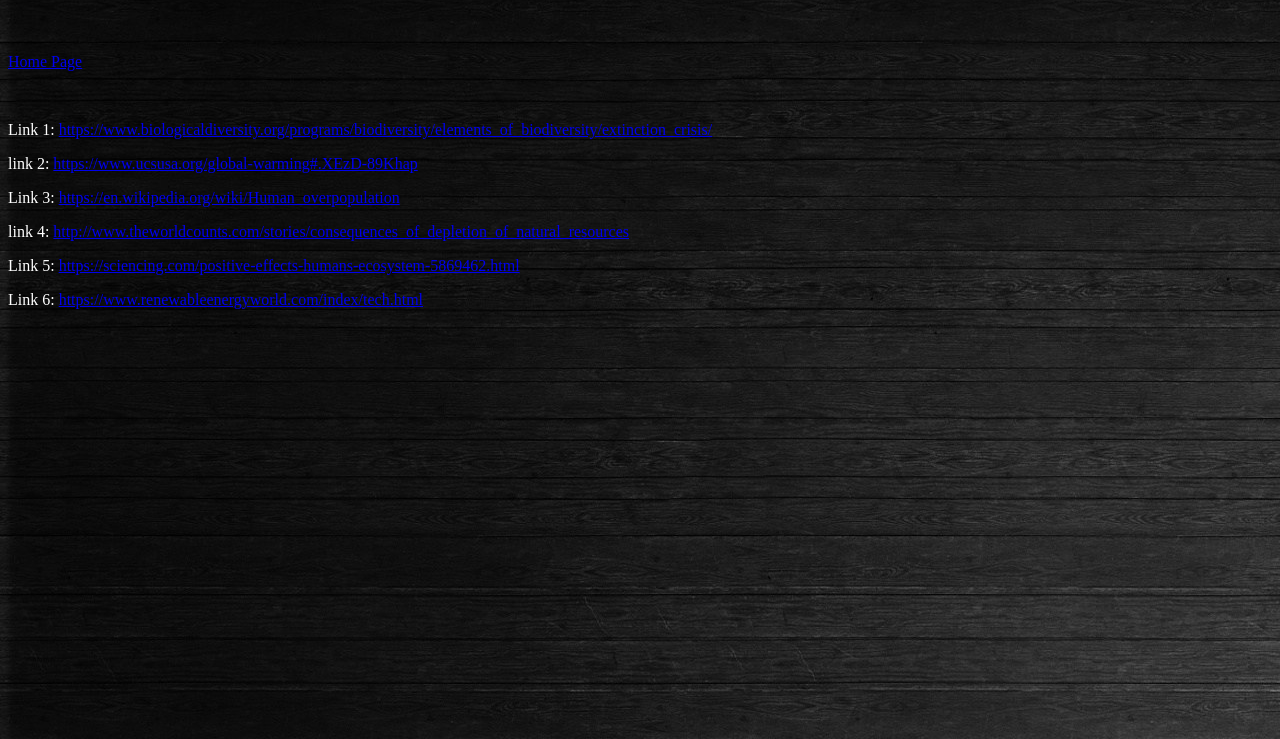
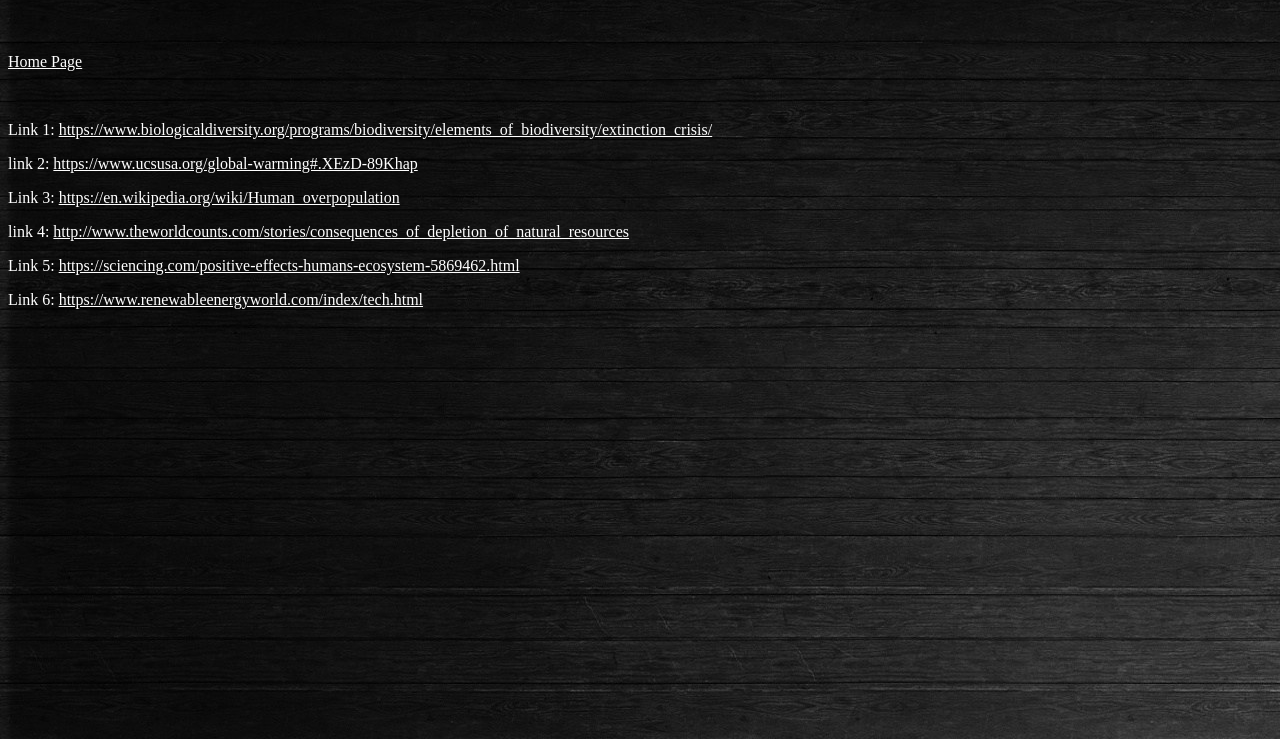
Before and after one commit to HaileyFrondorf/CodeAThon-Group-1, a plain HTML site: page Resources.html in a window 1280 px wide. Shown: the part 61-800 px from the top of the page. Drawn offline with Linux system fonts and the light colour scheme; files whose address does not match are found by name.

Commit message:
Update 1

```diff
--- a/Index.css
+++ b/Index.css
@@ -47,5 +47,9 @@ body {
 
 #p2 {
     font-size: 40px;
+    text-align: center;
+}
 
+a {
+    color: white;
 }
--- a/Resources.css
+++ b/Resources.css
@@ -9,3 +9,7 @@ h1 {
 p {
     color: white;
 }
+
+a {
+    color: white;
+}
```
Also changed, not shown: Positive.html (+4 -0 lines), 3-4.jpg (added), download (1)371283472894723.jpeg (added), download.png (added), imagessdsdsdjsdjk.jpeg (added).
